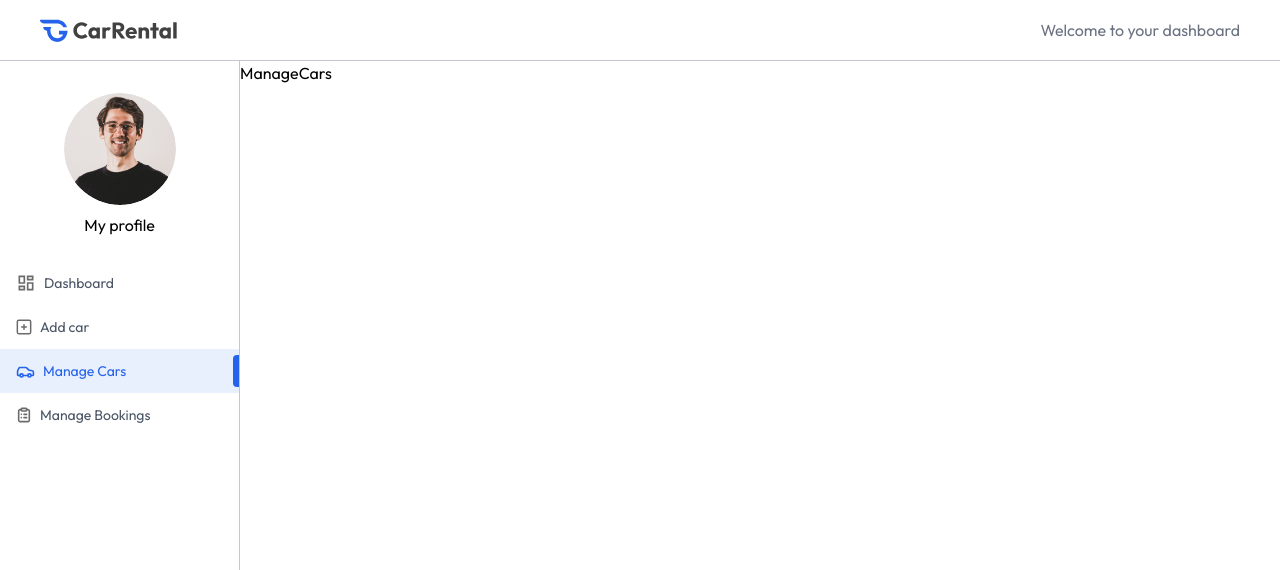
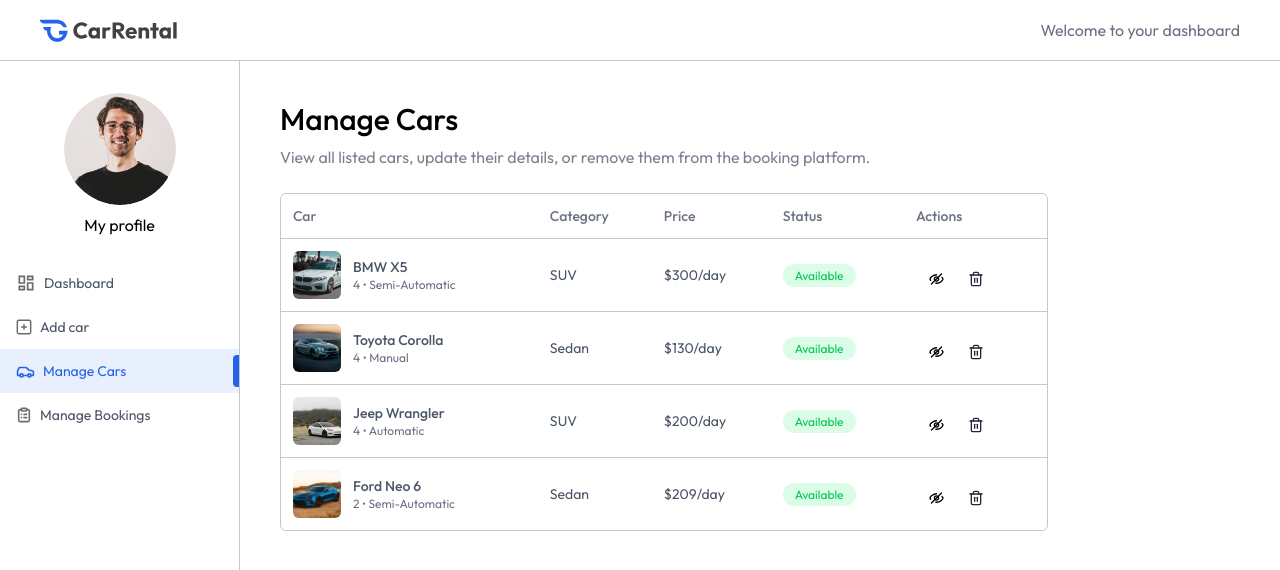
Before and after one commit to elab-development/internet-tehnologije-2025-webapkiznajmljivanjevozila_2022_0302, a React (Vite) app in the folder RentalCar/client/: page /owner/manage-cars in a window 1280 px wide. Shown: the top 570 px of the page. Built offline with nearby package versions, Linux system fonts and the light colour scheme.

Commit message:
Added admin page for managing cars

```diff
--- a/RentalCar/client/src/pages/owner/ManageCars.jsx
+++ b/RentalCar/client/src/pages/owner/ManageCars.jsx
@@ -1,9 +1,93 @@
-import React from 'react'
+import React, { useEffect, useState } from "react";
+import { dummyCarData, assets } from "../../assets/assets";
+import Title from "../../components/owner/Title";
 
 const ManageCars = () => {
+  const currency = import.meta.env.VITE_CURRENCY;
+
+  const [cars, setCars] = useState([]);
+
+  const fetchOwnerCars = async () => {
+    setCars(dummyCarData);
+  };
+
+  useEffect(() => {
+    fetchOwnerCars();
+  }, []);
+
   return (
-    <div>ManageCars</div>
-  )
-}
+    <div className="px-4 pt-10 md:px-10 w-full">
+      <Title
+        title="Manage Cars"
+        subTitle="View all listed cars, update their details, or remove them from the booking platform."
+      />
 
-export default ManageCars
+      <div className="max-w-3xl w-full rounded-md overflow-hidden border border-borderColor mt-6">
+        <table className="w-full border-collapse text-left text-sm text-gray-600">
+          <thead className="text-gray-500">
+            <tr>
+              <th className="p-3 font-medium">Car</th>
+              <th className="p-3 font-medium max-md:hidden">Category</th>
+              <th className="p-3 font-medium">Price</th>
+              <th className="p-3 font-medium max-md:hidden">Status</th>
+              <th className="p-3 font-medium">Actions</th>
+            </tr>
+          </thead>
+          <tbody>
+            {cars.map((car, index) => (
+              <tr key={index} className="border-t border-borderColor">
+                <td className="p-3 flex items-center gap-3">
+                  <img
+                    src={car.image}
+                    alt=""
+                    className="h-12 w-12 aspect-square rounded-md object-cover"
+                  />
+                  <div className="max-md:hidden">
+                    <p className="font-medium">
+                      {car.brand} {car.model}
+                    </p>
+                    <p className="text-xs text-gray-500">
+                      {car.seating_capacity} • {car.transmission}
+                    </p>
+                  </div>
+                </td>
+                <td className="p-3 max-md:hidden">{car.category}</td>
+                <td className="p-3">
+                  {currency}
+                  {car.pricePerDay}/day
+                </td>
+                <td className="p-3 max-md:hidden">
+                  <span
+                    className={`px-3 py-1 rounded-full text-xs ${
+                      car.isAvaliable
+                        ? "bg-green-100 text-green-500"
+                        : "bg-red-100 text-red-500"
+                    }`}
+                  >
+                    {car.isAvaliable ? "Available" : "Unavailable"}
+                  </span>
+                </td>
+                <td className="flex items-center p-3">
+                  <img
+                    src={
+                      car.isAvaliable ? assets.eye_close_icon : assets.eye_icon
+                    }
+                    alt=""
+                    className="cursor-pointer"
+                  />
+                  <img
+                    src={assets.delete_icon}
+                    alt=""
+                    className="cursor-pointer"
+                  />
+                </td>
+              </tr>
+            ))}
+          </tbody>
+        </table>
+      </div>
+    </div>
+  );
+};
+
+export default ManageCars;
```
